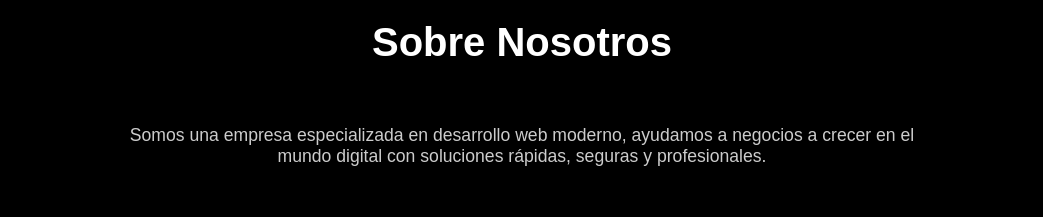
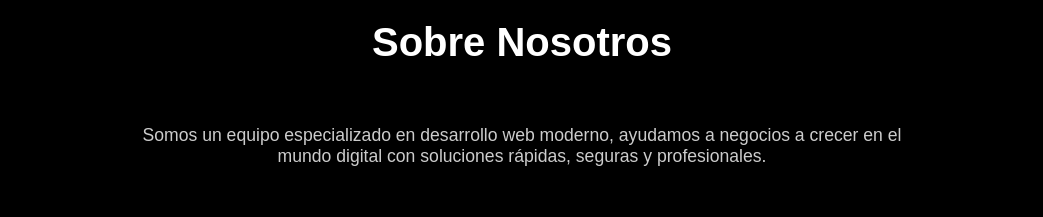
Before and after one commit to IngSaul004/quttadev, a React (Vite) app: page / in a window 1280 px wide. Shown: the part 880-1097 px from the top of the page, without its empty margins (118-1161 px from the left). Built offline with nearby package versions, Linux system fonts and the light colour scheme.

Commit message:
cambio el sobrenosotros

```diff
--- a/src/components/sobreNosotros.jsx
+++ b/src/components/sobreNosotros.jsx
@@ -6,7 +6,7 @@ function SobreNosotros() {
       <div className="container">
         <h2>Sobre Nosotros</h2>
         <p>
-          Somos una empresa especializada en desarrollo web moderno,
+          Somos un equipo especializado en desarrollo web moderno,
           ayudamos a negocios a crecer en el mundo digital con soluciones
           rápidas, seguras y profesionales.
         </p>
```
